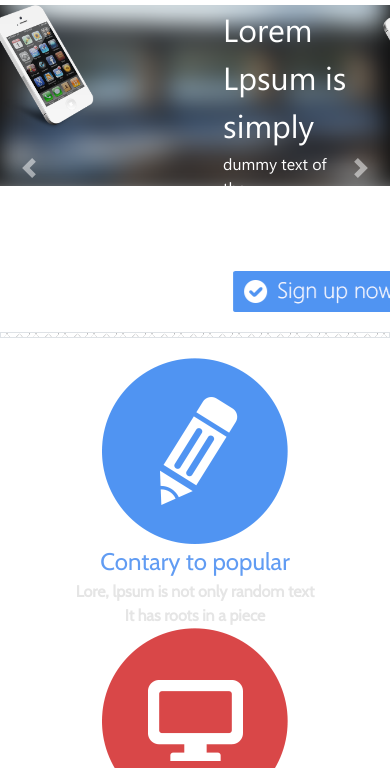
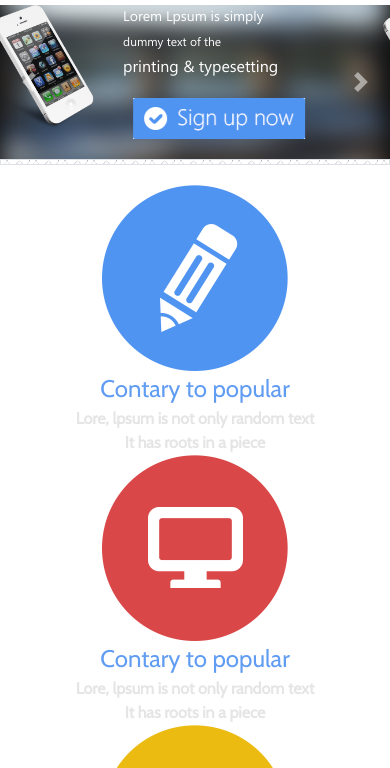
Before and after one commit to AnatolyLevchenko/LayoutsBoootstrap-4-1, a plain HTML site: page index.html in a window 390 px wide. Shown: the part 76-844 px from the top of the page. Drawn offline with nearby package versions, Linux system fonts and the light colour scheme.

Commit message:
fix media query

```diff
--- a/style.css
+++ b/style.css
@@ -148,6 +148,22 @@ a.nav-link:hover {
     }
 }
 
+@media (max-width: 479px) {
+    .slider-text {
+        margin: 0;
+        padding: 0;
+    }
+
+    .main-title {
+        font-size: 14px;
+    }
+
+    .additional-title {
+        font-size: 12px;
+    }
+
+}
+
 .carousel-item {
     /* margin-left: 15%; */
 }
```
